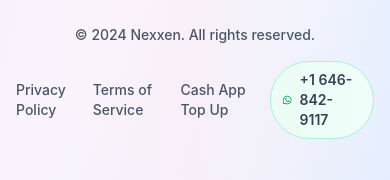
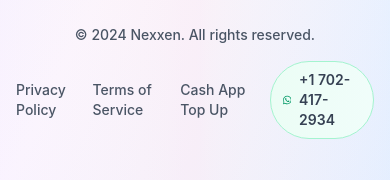
Before and after one commit to mission122210/frontend, a Next.js app: page / in a window 390 px wide. Shown: the part 5904-6084 px from the top of the page. Built offline with nearby package versions, Linux system fonts and the light colour scheme.

Commit message:
update phone

```diff
--- a/app/phone.js
+++ b/app/phone.js
@@ -1,2 +1,2 @@
-const phone = "+1 646-842-9117"
+const phone = "+1 702-417-2934"
 export default phone
```
